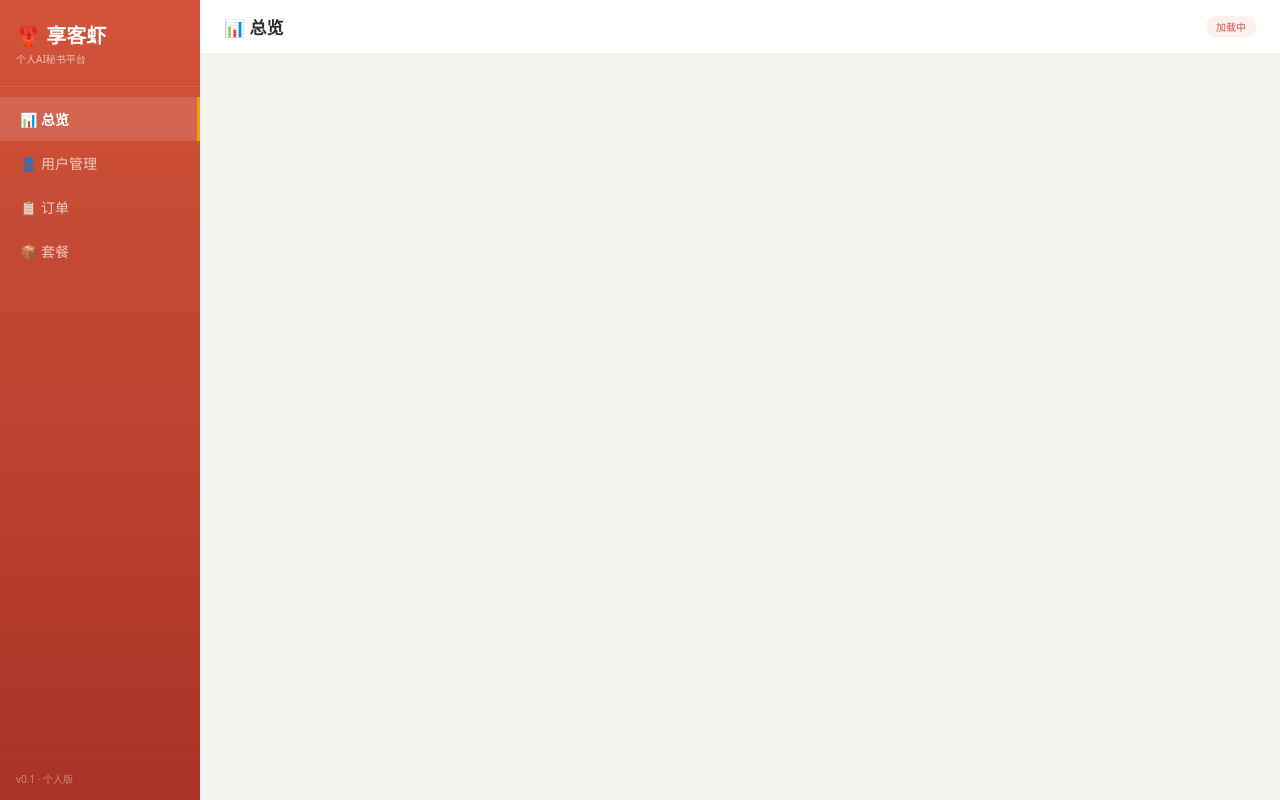
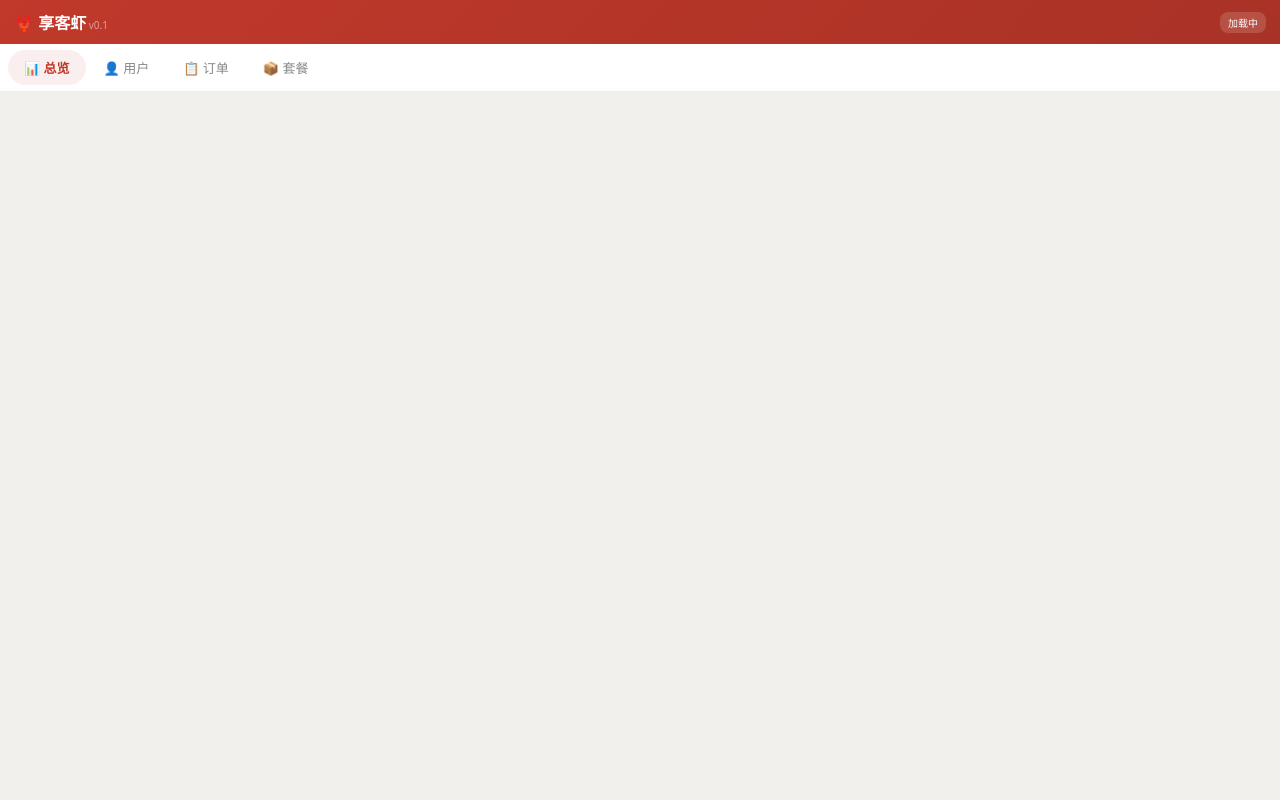
Before and after one commit to ai-zhixiang/xkx, a FastAPI app: page /admin in a window 1280 px wide. Run offline with FastAPI, Linux system fonts and the light colour scheme.

Commit message:
v0.1.6: 管理后台手机版重设计 — 顶部Tab+卡片列表+触控优化

```diff
--- a/app/templates/admin.html
+++ b/app/templates/admin.html
@@ -2,80 +2,117 @@
 <html lang="zh-CN">
 <head>
 <meta charset="UTF-8">
-<meta name="viewport" content="width=device-width,initial-scale=1.0">
+<meta name="viewport" content="width=device-width,initial-scale=1.0,maximum-scale=1.0,user-scalable=no">
 <base href="/xkx/">
 <title>享客虾 · 管理后台</title>
 <style>
 *{margin:0;padding:0;box-sizing:border-box}
-body{font-family:system-ui,'PingFang SC','Microsoft YaHei',sans-serif;background:#F5F3F0;color:#2C2C2C;min-height:100vh}
-.sidebar{position:fixed;top:0;left:0;width:200px;height:100vh;background:linear-gradient(180deg,#D3543A,#A93226);color:#fff;z-index:10;display:flex;flex-direction:column}
-.sidebar .logo{padding:20px 16px;font-size:20px;font-weight:700;border-bottom:1px solid rgba(255,255,255,.1)}
-.sidebar .logo small{display:block;font-size:10px;font-weight:400;opacity:.6;margin-top:2px}
-.sidebar nav{flex:1;padding:10px 0}
-.sidebar nav a{display:flex;align-items:center;gap:8px;padding:12px 20px;color:rgba(255,255,255,.7);text-decoration:none;font-size:14px;transition:all .15s;cursor:pointer}
-.sidebar nav a:hover{background:rgba(255,255,255,.08);color:#fff}
-.sidebar nav a.active{background:rgba(255,255,255,.12);color:#fff;font-weight:600;border-right:3px solid #F39C12}
-.main{margin-left:200px;min-height:100vh}
-.top-bar{display:flex;align-items:center;justify-content:space-between;padding:14px 24px;background:#fff;border-bottom:1px solid rgba(178,155,125,.12)}
-.top-bar h1{font-size:17px;font-weight:600}
-.top-bar .badge{font-size:10px;padding:3px 10px;border-radius:10px;background:rgba(211,84,58,.08);color:#D3543A}
-.content{padding:20px 24px}
-.stats{display:grid;grid-template-columns:repeat(auto-fit,minmax(130px,1fr));gap:10px;margin-bottom:20px}
-.stat-card{background:#fff;border-radius:10px;padding:14px;border:1px solid rgba(178,155,125,.08)}
-.stat-card .num{font-size:22px;font-weight:700;color:#D3543A}
-.stat-card .label{font-size:11px;color:#888;margin-top:2px}
+body{font-family:system-ui,'PingFang SC','Microsoft YaHei',sans-serif;background:#F2F0ED;color:#2C2C2C;min-height:100vh;padding-bottom:24px}
+
+/* Top Bar */
+.top-bar{position:sticky;top:0;z-index:100;background:linear-gradient(135deg,#C0392B,#A93226);color:#fff;padding:10px 14px;display:flex;align-items:center;justify-content:space-between}
+.top-bar .logo{font-size:16px;font-weight:700}
+.top-bar .ver{font-size:10px;opacity:.5}
+.top-bar .badge{font-size:10px;padding:3px 8px;border-radius:8px;background:rgba(255,255,255,.15)}
+
+/* Tab Nav — horizontal scroll */
+.tabs{display:flex;gap:2px;background:#fff;overflow-x:auto;padding:6px 8px;border-bottom:1px solid #eee;-webkit-overflow-scrolling:touch}
+.tabs::-webkit-scrollbar{display:none}
+.tabs span{flex-shrink:0;padding:8px 16px;border-radius:20px;font-size:13px;font-weight:500;color:#888;cursor:pointer;white-space:nowrap;transition:all .15s}
+.tabs span.active{background:rgba(192,57,43,.08);color:#C0392B;font-weight:600}
+
+/* Content */
+.content{padding:12px 10px}
+
+/* Stats — 2 columns */
+.stats{display:grid;grid-template-columns:1fr 1fr;gap:8px;margin-bottom:12px}
+.stat-card{background:#fff;border-radius:12px;padding:14px 12px;text-align:center;box-shadow:0 1px 3px rgba(0,0,0,.04)}
+.stat-card .num{font-size:24px;font-weight:700;color:#C0392B;line-height:1.2}
+.stat-card .label{font-size:11px;color:#999;margin-top:2px}
 .stat-card.warn .num{color:#E67E22}
 .stat-card.good .num{color:#27AE60}
-.section{background:#fff;border-radius:10px;border:1px solid rgba(178,155,125,.08);margin-bottom:16px}
-.section-header{display:flex;align-items:center;justify-content:space-between;padding:12px 16px;border-bottom:1px solid rgba(178,155,125,.08)}
-.section-header h2{font-size:14px;font-weight:600}
-table{width:100%;border-collapse:collapse;font-size:12px}
-th{text-align:left;padding:8px 12px;color:#888;font-weight:500;border-bottom:1px solid rgba(178,155,125,.06)}
-td{padding:8px 12px;border-bottom:1px solid rgba(178,155,125,.04)}
-tr:hover td{background:rgba(211,84,58,.02)}
-.badge-status{display:inline-block;padding:2px 8px;border-radius:8px;font-size:10px;font-weight:500}
-.s-active{background:rgba(39,174,96,.08);color:#27AE60}
-.s-trial{background:rgba(52,152,219,.08);color:#2980B9}
-.s-expired{background:rgba(231,76,60,.08);color:#C0392B}
-.btn{padding:5px 12px;border-radius:7px;font-size:11px;font-weight:500;border:none;cursor:pointer;font-family:inherit}
-.btn-primary{background:linear-gradient(135deg,#D3543A,#C0392B);color:#fff}
-.btn-sm{padding:3px 8px;font-size:10px}
-.btn-warn{border:1px solid rgba(231,76,60,.3);color:#C0392B;background:transparent}
-.empty{padding:30px;text-align:center;color:#aaa;font-size:13px}
-.tab-nav{display:flex;gap:4px;margin-bottom:12px}
-.tab-nav span{padding:5px 12px;border-radius:7px;font-size:11px;cursor:pointer;color:#888}
-.tab-nav span.active{background:rgba(211,84,58,.08);color:#D3543A;font-weight:500}
-.toast{position:fixed;bottom:20px;left:50%;transform:translateX(-50%);z-index:999;background:#2C2C2C;color:#fff;padding:10px 24px;border-radius:10px;font-size:13px;opacity:0;transition:opacity .3s;pointer-events:none}
+
+/* Section */
+.section{background:#fff;border-radius:12px;margin-bottom:10px;box-shadow:0 1px 3px rgba(0,0,0,.04);overflow:hidden}
+.section-hd{display:flex;align-items:center;justify-content:space-between;padding:12px 14px;border-bottom:1px solid #f0f0f0}
+.section-hd h2{font-size:14px;font-weight:600}
+
+/* User cards — mobile friendly */
+.user-list{display:flex;flex-direction:column;gap:1px;background:#f0f0f0}
+.user-card{padding:14px;background:#fff;display:flex;flex-direction:column;gap:8px}
+.user-card .uc-top{display:flex;justify-content:space-between;align-items:flex-start}
+.user-card .uc-name{font-size:14px;font-weight:600}
+.user-card .uc-id{font-size:10px;color:#aaa}
+.user-card .uc-meta{display:flex;gap:12px;font-size:11px;color:#666}
+.user-card .uc-meta b{color:#333}
+.user-card .uc-actions{display:flex;gap:8px}
+.user-card .uc-badge{display:inline-block;padding:2px 8px;border-radius:6px;font-size:10px;font-weight:500}
+.uc-active{background:rgba(39,174,96,.08);color:#27AE60}
+.uc-expired{background:rgba(231,76,60,.08);color:#C0392B}
+
+/* Order cards */
+.order-list{display:flex;flex-direction:column;gap:1px;background:#f0f0f0}
+.order-card{padding:12px 14px;background:#fff;display:flex;justify-content:space-between;align-items:center}
+.order-card .ol-left{font-size:12px}
+.order-card .ol-right{text-align:right}
+.order-card .ol-amount{font-size:15px;font-weight:700;color:#C0392B}
+.order-card .ol-status{font-size:10px;padding:2px 6px;border-radius:4px}
+.os-paid{background:rgba(39,174,96,.08);color:#27AE60}
+.os-pending{background:rgba(230,126,34,.08);color:#E67E22}
+.order-card .ol-meta{font-size:10px;color:#aaa;margin-top:2px}
+
+/* Plan cards */
+.plan-list{display:flex;flex-direction:column;gap:1px;background:#f0f0f0}
+.plan-card{padding:12px 14px;background:#fff;display:flex;justify-content:space-between;align-items:center}
+.plan-card .pl-info{font-size:13px}
+.plan-card .pl-info small{color:#aaa;font-size:10px;display:block}
+.plan-card .pl-price{font-size:16px;font-weight:700;color:#C0392B}
+
+/* Buttons — touch-friendly */
+.btn{display:inline-block;padding:7px 14px;border-radius:8px;font-size:12px;font-weight:500;border:none;cursor:pointer;font-family:inherit;min-height:36px;min-width:44px;text-align:center}
+.btn:active{opacity:.8;transform:scale(.96)}
+.btn-primary{background:#C0392B;color:#fff}
+.btn-warn{background:transparent;border:1px solid rgba(192,57,43,.3);color:#C0392B}
+.btn-green{background:#27AE60;color:#fff}
+.btn-sm{padding:4px 10px;font-size:11px;min-height:30px}
+
+/* Tab filter pills */
+.filters{display:flex;gap:6px;flex-wrap:wrap;padding:0 14px 10px}
+.filters span{padding:4px 12px;border-radius:12px;font-size:11px;color:#888;background:#f5f5f5;cursor:pointer}
+.filters span.active{background:rgba(192,57,43,.08);color:#C0392B;font-weight:500}
+
+/* Toast */
+.toast{position:fixed;bottom:24px;left:50%;transform:translateX(-50%);z-index:999;background:#2C2C2C;color:#fff;padding:10px 24px;border-radius:24px;font-size:13px;opacity:0;transition:opacity .3s;pointer-events:none;white-space:nowrap}
 .toast.show{opacity:1}
-input{border:1px solid #ddd;border-radius:7px;padding:6px 10px;font-size:12px;outline:none;font-family:inherit}
-input:focus{border-color:#D3543A}
+
+/* Quick link */
+.quick-link{display:block;padding:14px;text-align:center;color:#C0392B;font-size:13px;text-decoration:none;font-weight:500}
+.quick-link:active{background:rgba(192,57,43,.04)}
+
+.empty{padding:40px 14px;text-align:center;color:#bbb;font-size:13px}
 </style>
 </head>
 <body>
 
-<div class="sidebar">
-  <div class="logo">🦞 享客虾<small>个人AI秘书平台</small></div>
-  <nav>
-    <a class="active" onclick="switchTab('dashboard')">📊 总览</a>
-    <a onclick="switchTab('subscribers')">👤 用户管理</a>
-    <a onclick="switchTab('orders')">📋 订单</a>
-    <a onclick="switchTab('plans')">📦 套餐</a>
-  </nav>
-  <div style="padding:14px 16px;font-size:10px;opacity:.4;border-top:1px solid rgba(255,255,255,.08)">v0.1 · 个人版</div>
+<div class="top-bar">
+  <div><span class="logo">🦞 享客虾</span><span class="ver"> v0.1</span></div>
+  <span class="badge" id="statusBadge">加载中</span>
 </div>
 
-<div class="main">
-  <div class="top-bar">
-    <h1 id="pageTitle">📊 总览</h1>
-    <span class="badge" id="statusBadge">加载中</span>
-  </div>
-  <div class="content" id="tabContent"></div>
+<div class="tabs">
+  <span class="active" onclick="switchTab('dashboard')">📊 总览</span>
+  <span onclick="switchTab('subscribers')">👤 用户</span>
+  <span onclick="switchTab('orders')">📋 订单</span>
+  <span onclick="switchTab('plans')">📦 套餐</span>
 </div>
+
+<div class="content" id="tabContent"></div>
 
 <div class="toast" id="toast"></div>
 
 <script>
 const TOKEN = btoa('admin:admin888');
+const _TABS = {'dashboard':'📊 总览','subscribers':'👤 用户','orders':'📋 订单','plans':'📦 套餐'};
 
 async function api(path, opts={}){
   const res = await fetch('api/admin'+path, {
@@ -88,11 +125,8 @@
 function $(id){return document.getElementById(id)}
 
 async function switchTab(tab){
-  document.querySelectorAll('.sidebar nav a').forEach(a=>a.classList.remove('active'));
+  document.querySelectorAll('.tabs span').forEach(s=>s.classList.remove('active'));
   document.querySelector(`[onclick="switchTab('${tab}')"]`).classList.add('active');
-    const tabs = {'dashboard':'📊 总览','subscribers':'👤 用户','orders':'📋 订单','plans':'📦 套餐'};
-    $('pageTitle').textContent = tabs[tab]||tab;
-
   if(tab==='dashboard') await loadDashboard();
   if(tab==='subscribers') await loadSubscribers();
   if(tab==='orders') await loadOrders();
@@ -102,52 +136,59 @@
 async function loadDashboard(){
   const stats = await api('/stats');
   if(!stats) return;
-    $('tabContent').innerHTML = `
+  $('tabContent').innerHTML = `
     <div class="stats">
       <div class="stat-card"><div class="num">${stats.total_subscribers}</div><div class="label">总用户</div></div>
       <div class="stat-card good"><div class="num">${stats.active}</div><div class="label">付费活跃</div></div>
-      <div class="stat-card warn"><div class="num">${stats.expiring_soon}</div><div class="label">7天内到期</div></div>
+      <div class="stat-card warn"><div class="num">${stats.expiring_soon}</div><div class="label">即将到期</div></div>
       <div class="stat-card"><div class="num">${stats.expired}</div><div class="label">已到期</div></div>
+    </div>
+    <div class="stats" style="grid-template-columns:1fr">
       <div class="stat-card"><div class="num">${(stats.total_messages||0).toLocaleString()}</div><div class="label">总消息数</div></div>
     </div>
-    <div class="section"><div class="section-header"><h2>快速操作</h2></div>
-      <div style="padding:16px">
-        <a href="." style="color:#D3543A;font-size:13px">→ 查看产品页</a>
-      </div>
-    </div>`;
+    <a href="." class="quick-link" style="display:block;background:#fff;border-radius:12px;margin-top:8px;box-shadow:0 1px 3px rgba(0,0,0,.04)">→ 查看产品页</a>`;
   $('statusBadge').textContent = '运行中';
 }
 
-async function loadSubscribers(filter=''){
+let _currentFilter = '';
+
+async function loadSubscribers(filter){
+  if(filter!==undefined) _currentFilter = filter||'';
   let url = '/subscribers';
-  if(filter) url += '?status='+filter;
+  if(_currentFilter) url += '?status='+_currentFilter;
   const subs = await api(url);
   if(!subs) return;
   $('tabContent').innerHTML = `
     <div class="section">
-      <div class="section-header"><h2>订阅用户</h2>
-        <div class="tab-nav">
-          <span class="${!filter?'active':''}" onclick="loadSubscribers('')">全部</span>
-          <span class="${filter=='active'?'active':''}" onclick="loadSubscribers('active')">付费</span>
-          <span class="${filter=='expired'?'active':''}" onclick="loadSubscribers('expired')">到期</span>
-        </div>
+      <div class="section-hd"><h2>订阅用户</h2></div>
+      <div class="filters">
+        <span class="${!_currentFilter?'active':''}" onclick="loadSubscribers('')">全部</span>
+        <span class="${_currentFilter=='active'?'active':''}" onclick="loadSubscribers('active')">付费中</span>
+        <span class="${_currentFilter=='expired'?'active':''}" onclick="loadSubscribers('expired')">已到期</span>
       </div>
       ${subs.length===0?'<div class="empty">暂无用户</div>':`
-      <table><tr><th>用户</th><th>套餐</th><th>用量</th><th>状态</th><th>到期</th><th>操作</th></tr>
+      <div class="user-list">
       ${subs.map(s=>`
-        <tr>
-          <td>${s.nickname}<br><small style="color:#aaa">${s.openid}</small></td>
-          <td>${s.plan_name}</td>
-          <td>${s.messages_used}/${s.messages_limit||'∞'}<br><small style="color:#aaa">总计${s.total_messages}条</small></td>
-          <td><span class="badge-status s-${s.status}">${s.status==='active'?'付费':'到期'}</span></td>
-          <td>${s.days_left>0?s.days_left+'天':'<span style=color:#c33>已到期</span>'}</td>
-          <td>
+        <div class="user-card">
+          <div class="uc-top">
+            <div>
+              <div class="uc-name">${s.nickname}</div>
+              <div class="uc-id">${s.openid}</div>
+            </div>
+            <span class="uc-badge ${s.status==='active'?'uc-active':'uc-expired'}">${s.status==='active'?'付费':'到期'}</span>
+          </div>
+          <div class="uc-meta">
+            <span>📦 <b>${s.plan_name}</b></span>
+            <span>💬 <b>${s.messages_used}/${s.messages_limit||'∞'}</b></span>
+            <span>⏰ <b style="color:${s.days_left>7?'#27AE60':s.days_left>0?'#E67E22':'#C0392B'}">${s.days_left>0?s.days_left+'天':'已到期'}</b></span>
+          </div>
+          <div class="uc-actions">
             ${s.status==='expired'?`<button class="btn btn-primary btn-sm" onclick="activateSub(${s.id})">激活</button>`:''}
             ${s.status!=='expired'?`<button class="btn btn-warn btn-sm" onclick="expireSub(${s.id})">到期</button>`:''}
-            <button class="btn btn-sm" style="background:#27AE60;color:#fff" onclick="renewSub(${s.id})">续费</button>
-          </td>
-        </tr>`).join('')}
-      </table>`}
+            <button class="btn btn-green btn-sm" onclick="renewSub(${s.id})">续费</button>
+          </div>
+        </div>`).join('')}
+      </div>`}
     </div>`;
 }
 
@@ -155,13 +196,23 @@
   const orders = await api('/orders');
   if(!orders) return;
   $('tabContent').innerHTML = `
-    <div class="section"><div class="section-header"><h2>最近订单</h2></div>
-    ${orders.length===0?'<div class="empty">暂无订单</div>':`
-    <table><tr><th>ID</th><th>用户ID</th><th>套餐</th><th>金额</th><th>状态</th><th>时间</th></tr>
-    ${orders.map(o=>`
-      <tr><td>#${o.id}</td><td>${o.subscriber_id}</td><td>${o.plan_name}</td>
-      <td>¥${o.amount_yuan}</td><td>${o.status}</td><td>${o.created_at}</td></tr>`).join('')}
-    </table>`}
+    <div class="section">
+      <div class="section-hd"><h2>最近订单</h2></div>
+      ${orders.length===0?'<div class="empty">暂无订单</div>':`
+      <div class="order-list">
+      ${orders.map(o=>`
+        <div class="order-card">
+          <div class="ol-left">
+            <span style="color:#aaa;font-size:10px">#${o.id}</span>
+            <b style="margin-left:6px">${o.plan_name}</b>
+            <div class="ol-meta">用户${o.subscriber_id} · ${o.created_at}</div>
+          </div>
+          <div class="ol-right">
+            <div class="ol-amount">¥${o.amount_yuan}</div>
+            <span class="ol-status ${o.status==='paid'?'os-paid':'os-pending'}">${o.status==='paid'?'已付':'待付'}</span>
+          </div>
+        </div>`).join('')}
+      </div>`}
     </div>`;
 }
 
@@ -169,14 +220,23 @@
   const plans = await api('/plans');
   if(!plans) return;
   $('tabContent').innerHTML = `
-    <div class="section"><div class="section-header"><h2>套餐配置</h2></div>
-    <table><tr><th>ID</th><th>名称</th><th>月费</th><th>消息配额</th><th>状态</th><th>操作</th></tr>
-    ${plans.map(p=>`
-      <tr><td>${p.id}</td><td>${p.name}</td><td>¥${p.price_yuan}</td>
-      <td>${p.monthly_messages||'不限量'}</td>
-      <td>${p.is_active?'✅':'❌'}</td>
-      <td><button class="btn btn-sm ${p.is_active?'btn-warn':'btn-primary'}" onclick="togglePlan(${p.id})">${p.is_active?'停用':'启用'}</button></td></tr>`).join('')}
-    </table></div>`;
+    <div class="section">
+      <div class="section-hd"><h2>套餐配置</h2></div>
+      <div class="plan-list">
+      ${plans.map(p=>`
+        <div class="plan-card">
+          <div class="pl-info">
+            ${p.name}
+            <small>${p.monthly_messages||'不限量'} 条/月</small>
+          </div>
+          <div style="display:flex;align-items:center;gap:10px">
+            <span style="font-size:11px;color:${p.is_active?'#27AE60':'#ccc'}">${p.is_active?'启用':'停用'}</span>
+            <div class="pl-price">¥${p.price_yuan}</div>
+            <button class="btn ${p.is_active?'btn-warn':'btn-primary'} btn-sm" onclick="togglePlan(${p.id})">${p.is_active?'停用':'启用'}</button>
+          </div>
+        </div>`).join('')}
+      </div>
+    </div>`;
 }
 
 async function expireSub(id){if(confirm('确认标记为到期？')){await api('/subscribers/'+id+'/expire',{method:'POST'});loadSubscribers()}}
@@ -186,7 +246,6 @@
 
 function showToast(msg){const t=$('toast');t.textContent=msg;t.classList.add('show');setTimeout(()=>t.classList.remove('show'),2500)}
 
-// 初始加载
 loadDashboard();
 </script>
 </body>
```
